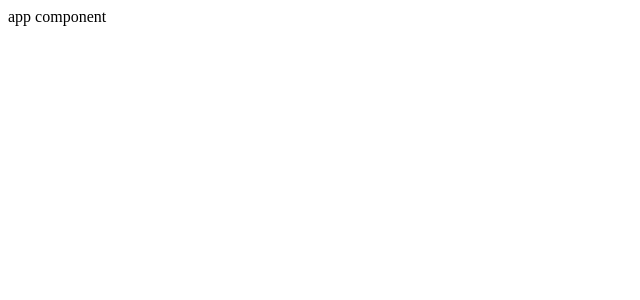
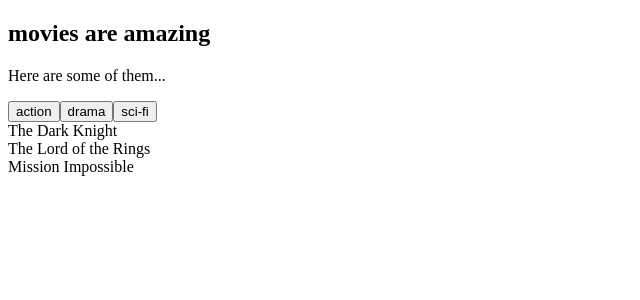
Before and after one commit to foolhardy21/marknine-neogcamp, a React (Create React App) app: page / in a window 1280 px wide. Shown: the top 300 px of the page, without its empty margins (0-640 px from the left). Built offline with nearby package versions, Linux system fonts and the light colour scheme.

Commit message:
feat - switch movies based on genres

```diff
--- a/src/App.js
+++ b/src/App.js
@@ -1,8 +1,27 @@
+import React, { useState, useEffect } from 'react'
+import {movies, genres} from './moviedata'
 
 const App = () => {
+  const [genre, setGenre] = useState(0)
+  const [genreMovies, setGenreMovies] = useState([])
+
+  useEffect(() => {
+    const newGenreMovies = movies.filter(movie => movie.genre === genre)
+    setGenreMovies([...newGenreMovies])
+  },[genre])
+
+  function changeGenre(id) {
+    setGenre(id)
+  }
   return (
     <div>
-      app component
+      <h2>movies are amazing</h2>
+      <p>Here are some of them...</p>
+      <div>{genres.map((genre, index) => <button key={index} onClick={() => changeGenre(index)}>{genre}</button>) }</div>
+      {
+        genreMovies.map(movie => <div key={movie.id}>{movie.name}</div>)
+      }
+
     </div>
   );
 }
--- a/src/moviedata.js
+++ b/src/moviedata.js
@@ -3,55 +3,59 @@
         id: 0,
         name: 'Fight Club',
         rating: 5,
-        genre: 'drama',
+        genre: 1,
     },
     {
         id: 1,
         name: 'The Godfather',
         rating: 5,
-        genre: 'drama',
+        genre: 1,
     },
     {
         id: 2,
         name: 'The Shawshank Redemption',
         rating: 5,
-        genre: 'drama',
+        genre: 1,
     },
     {
         id: 3,
         name: 'The Dark Knight',
         rating: 5,
-        genre: 'action',
+        genre: 0,
     },
     {
         id: 4,
         name: 'The Lord of the Rings',
         rating: 5,
-        genre: 'action',
+        genre: 0,
     },
     {
         id: 5,
         name: 'Mission Impossible',
         rating: 5,
-        genre: 'action',
+        genre: 0,
     },
     {
         id: 6,
         name: 'Inception',
         rating: 5,
-        genre: 'sci-fi',
+        genre: 2,
     },
     {
         id: 7,
         name: 'Interstellar',
         rating: 5,
-        genre: 'sci-fi',
+        genre: 2,
     },
     {
         id: 8,
         name: 'Edge of Tomorrow',
         rating: 5,
-        genre: 'sci-fi',
+        genre: 2,
     },
 
 ]
+
+const genres = ['action', 'drama', 'sci-fi']
+
+export {movies, genres}
```
